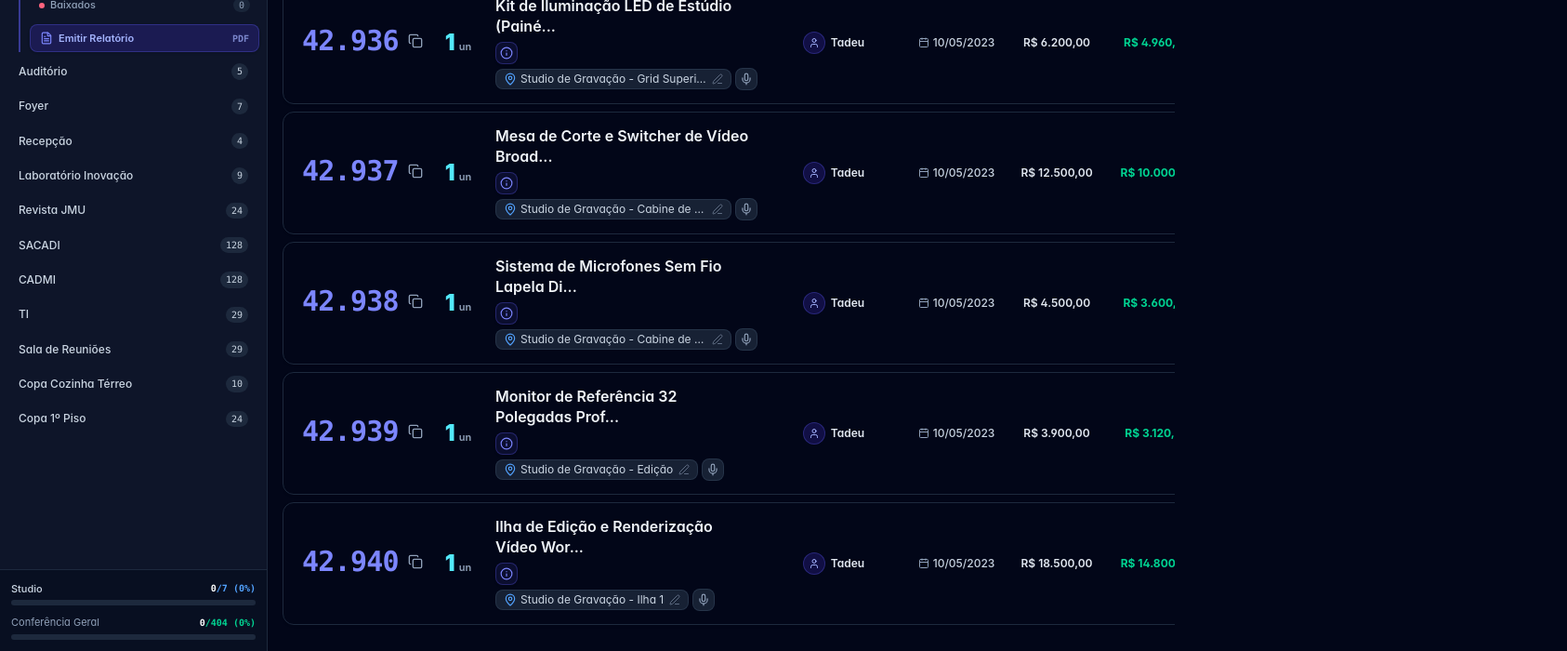
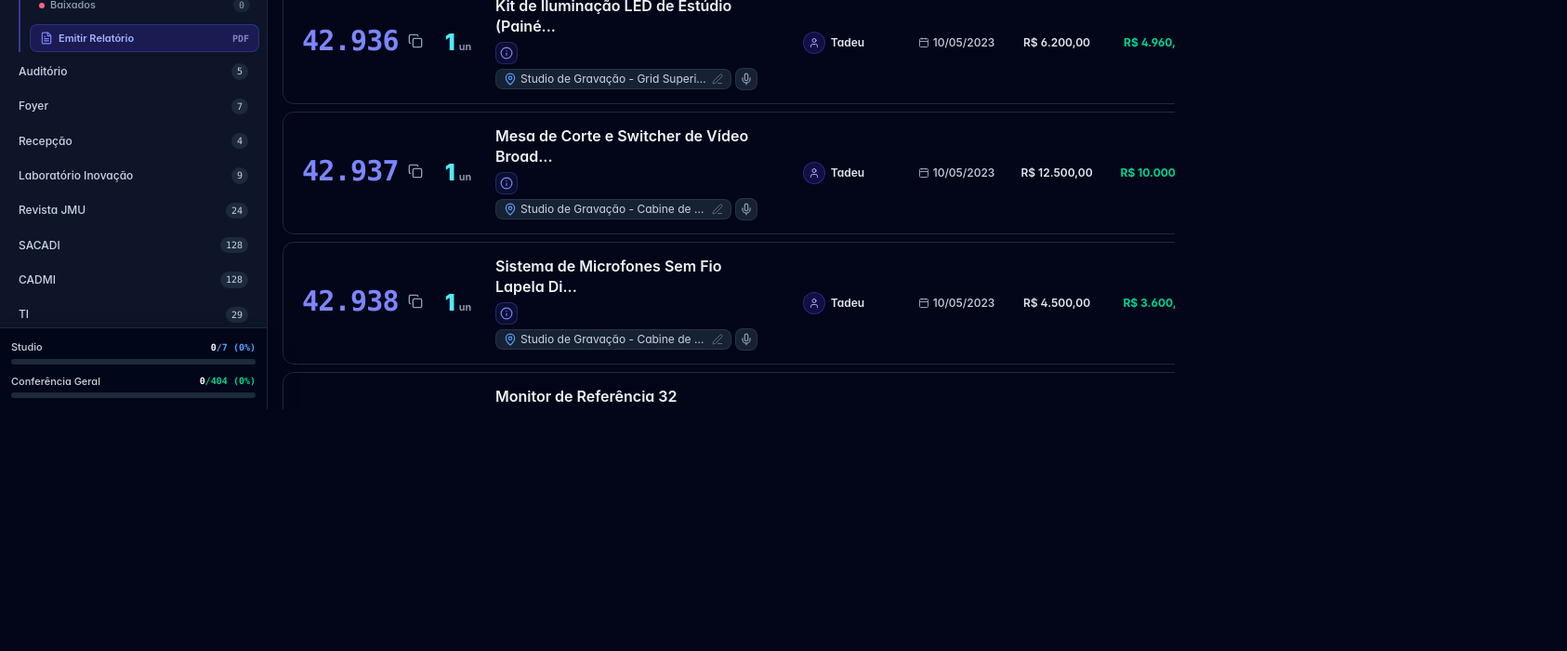
Before and after one commit to irandyalves/carga-patrimonio, a React (Vite) app: page / in a window 1280 px wide. Shown: the part 360-1060 px from the top of the page at 93% size, 1686 px wide, since content can reach past the window. After the commit the page ends 800 px from the top, so only its background shows below. Built offline with nearby package versions, Linux system fonts and the light colour scheme; no server answers; the database is empty.

Commit message:
fix: fixar barras de progresso no rodape esquerdo da sidebar

```diff
--- a/src/App.jsx
+++ b/src/App.jsx
@@ -915,7 +915,7 @@ export function App() {
 
 
   return (
-    <div className="min-h-screen bg-slate-950 text-slate-100 flex flex-col font-sans">
+    <div className="h-screen max-h-screen bg-slate-950 text-slate-100 flex flex-col font-sans overflow-hidden">
 
       {/* Toast Alert */}
       {toastMessage && (
@@ -961,7 +961,7 @@ export function App() {
       />
 
       {/* Container com Slide Bar Lateral Esquerdo + Área de Conteúdo */}
-      <div className="flex flex-1 w-full relative overflow-hidden">
+      <div className="flex flex-1 min-h-0 w-full relative overflow-hidden">
 
         {/* Slide Bar Lateral Esquerdo com as Abas dos Setores */}
         <SectorSidebar
@@ -982,7 +982,7 @@ export function App() {
         />
 
         {/* Área Principal de Conteúdo */}
-        <main className="flex-1 min-w-0 w-full px-2 sm:px-4 py-3 space-y-3 overflow-y-auto">
+        <main className="flex-1 min-w-0 h-full w-full px-2 sm:px-4 py-3 space-y-3 overflow-y-auto">
 
           {/* Barra Informativa Compacta (quando há busca ou filtro ativo) */}
           {(searchTerm || statusFilter !== 'ALL') && (
--- a/src/components/SectorSidebar.jsx
+++ b/src/components/SectorSidebar.jsx
@@ -92,7 +92,7 @@ export const SectorSidebar = ({
       )}
 
       {/* Slide Bar Lateral Esquerdo */}
-      <aside className={`shrink-0 bg-slate-900/95 backdrop-blur-md border-r border-slate-800 transition-all duration-300 ease-in-out z-20 flex flex-col ${
+      <aside className={`shrink-0 bg-slate-900/95 backdrop-blur-md border-r border-slate-800 transition-all duration-300 ease-in-out z-20 flex flex-col h-full select-none ${
         isOpen ? 'w-64 sm:w-72' : 'w-0 -translate-x-full overflow-hidden border-none'
       }`}>
 
@@ -136,7 +136,7 @@ export const SectorSidebar = ({
         </div>
 
         {/* Lista de Abas com Rolagem Vertical */}
-        <div className="flex-1 overflow-y-auto p-2 space-y-1 scrollbar-thin scrollbar-thumb-slate-800">
+        <div className="flex-1 min-h-0 overflow-y-auto p-2 space-y-1 scrollbar-thin scrollbar-thumb-slate-800">
 
           {/* Aba: Todas as Áreas */}
           <div className="space-y-0.5">
@@ -340,14 +340,14 @@ export const SectorSidebar = ({
 
         </div>
 
-        {/* Rodapé da Sidebar */}
-        <div className="p-3 border-t border-slate-800 text-[11px] text-slate-400 shrink-0 bg-slate-950/40 space-y-2.5">
+        {/* Rodapé da Sidebar - Fixado no Rodapé Esquerdo */}
+        <div className="shrink-0 sticky bottom-0 z-20 bg-slate-950/95 backdrop-blur-md border-t border-slate-800 p-3 text-[11px] text-slate-400 space-y-2.5 shadow-2xl">
           {/* Barra de Progresso do Setor Ativo (acima da conferência geral) */}
           {activeSector && (
             <div>
               <div className="flex items-center justify-between mb-1">
                 <span className="truncate pr-1 text-slate-300 font-medium">
-                  {filterMode === 'ALL_SECTORS' ? 'Setor Selecionado' : activeSector.name}
+                  {filterMode === 'ALL_SECTORS' ? `Setor: ${activeSector.name}` : activeSector.name}
                 </span>
                 <span className="shrink-0 font-mono text-[10px] font-bold text-blue-400">
                   <strong className="text-white">{activeSectorStats?.conferidos || 0}</strong>/{activeSectorStats?.total || 0} ({sectorPct}%)
@@ -367,7 +367,7 @@ export const SectorSidebar = ({
           {/* Barra de Conferência Geral */}
           <div>
             <div className="flex items-center justify-between mb-1">
-              <span>Conferência Geral</span>
+              <span className="text-slate-300 font-medium">Conferência Geral</span>
               <span className="shrink-0 font-mono text-[10px] font-bold text-emerald-400">
                 <strong className="text-white">{assets.filter(a => a.status === 'CONFERIDO').length}</strong>/{totalAssetsCount} ({totalAssetsCount > 0 ? Math.round((assets.filter(a => a.status === 'CONFERIDO').length / totalAssetsCount) * 100) : 0}%)
               </span>
```
